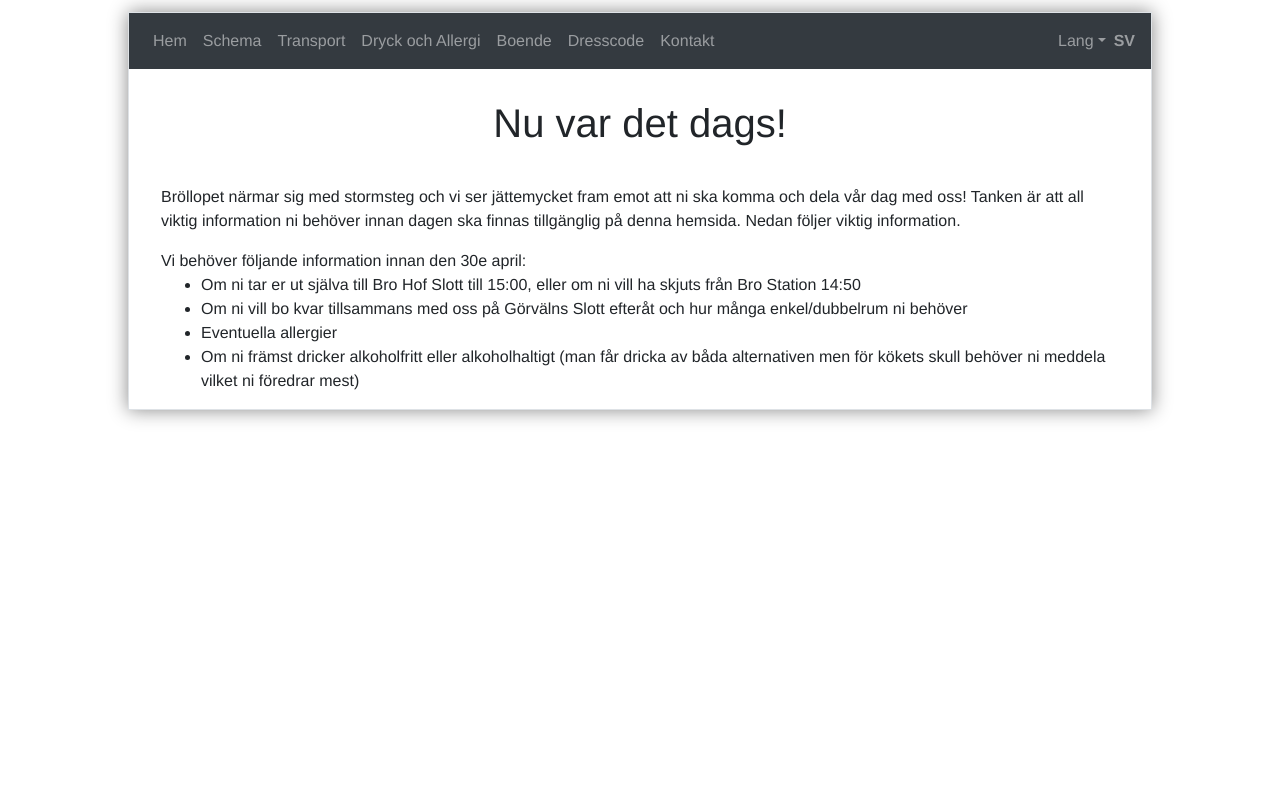
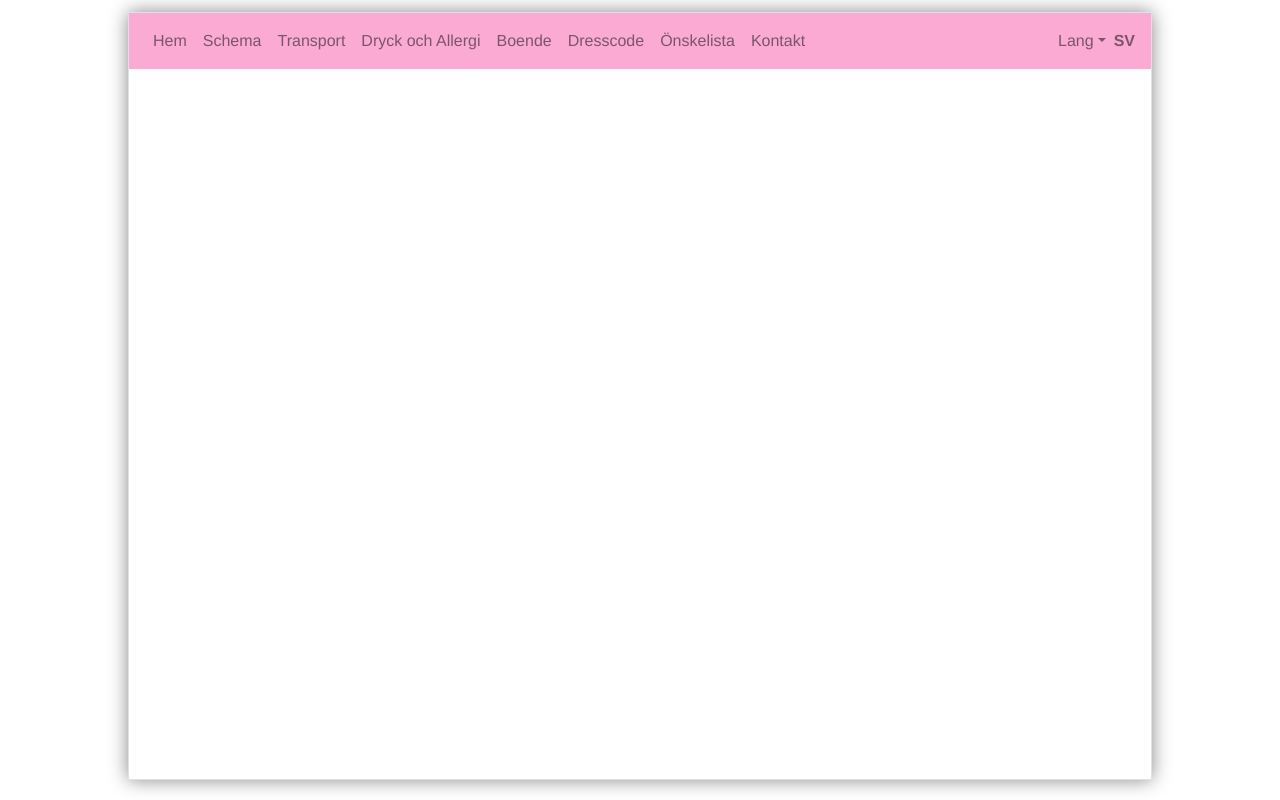
Before and after one commit to carlpehrson/sushiochmagnus, a Vue app: page / in a window 1280 px wide. Built offline with nearby package versions, Linux system fonts and the light colour scheme.

Commit message:
Add cool stuff

```diff
--- a/src/App.vue
+++ b/src/App.vue
@@ -1,18 +1,19 @@
 <template>
   <div class="border" id="app">
-    <b-navbar toggleable="md" type="dark" variant="dark">
+    <b-navbar toggleable="md">
 
       <b-navbar-toggle target="nav_collapse"></b-navbar-toggle>
 
       <b-collapse is-nav id="nav_collapse">
 
         <b-navbar-nav>
-          <b-nav-item to="/">{{ home[this.$root.lang] }}</b-nav-item>
-          <b-nav-item to="/schema">{{ schema[this.$root.lang] }}</b-nav-item>
+          <b-nav-item to="/home">{{ home[this.$root.lang] }}</b-nav-item>
+          <b-nav-item to="/schedule">{{ schema[this.$root.lang] }}</b-nav-item>
           <b-nav-item to="/transport">{{ transport[this.$root.lang] }}</b-nav-item>
           <b-nav-item to="/food">{{ food[this.$root.lang] }}</b-nav-item>
           <b-nav-item to="/accomodation">{{ accomodation[this.$root.lang] }}</b-nav-item>
           <b-nav-item to="/dresscode">{{ dresscode[this.$root.lang] }}</b-nav-item>
+          <b-nav-item to="/wishlist">{{ wishlist[this.$root.lang] }}</b-nav-item>
           <b-nav-item to="/contact">{{ contact[this.$root.lang] }}</b-nav-item>
         </b-navbar-nav>
 
@@ -70,6 +71,11 @@ export default {
         SV: 'Kontakt',
         EN: 'Contact',
         JP: 'コンタクト'
+      },
+      wishlist: {
+        SV: 'Önskelista',
+        EN: 'Wishlist',
+        JP: 'コンタクト'
       }
     }
   }
@@ -82,8 +88,20 @@ export default {
   padding:0px;
 }
 
+.navbar {
+  background-color: #f77bbaa3;
+}
+
+.navbar-light .navbar-nav .nav-link {
+  color: #000;
+}
+
+.navbar-light .navbar-nav .show > .nav-link, .navbar-light .navbar-nav .active > .nav-link, .navbar-light .navbar-nav .nav-link.show, .navbar-light .navbar-nav .nav-link.active {
+  font-weight: bolder;
+}
+
 a {
-  color:#336699;
+  color:#000;
 }
 
 h1 {
@@ -105,7 +123,9 @@ p {
   margin:0.75em auto 0.75em auto;
   overflow:hidden;
   max-width:1024px;
+  min-height: 768px;
   background-color:white;
   box-shadow: 0px 0px 18px #888888;
+
 }
 </style>
--- a/src/components/Schema.vue
+++ b/src/components/Schema.vue
@@ -17,7 +17,7 @@ export default {
   data () {
     return {
       h1: {
-        SV: 'Tid och Plats',
+        SV: 'Schema',
         EN: 'Schedule',
         JP: 'スケジュール'
       },
--- a/src/components/Transport.vue
+++ b/src/components/Transport.vue
@@ -2,7 +2,9 @@
   <div class="pagecontent">
     <h1>{{ h1[$router.app.lang] }}</h1>
     <p>{{ p1[$router.app.lang] }}</p>
+    <iframe src="https://www.google.com/maps/embed?pb=!1m26!1m12!1m3!1d8099.065390054341!2d17.624248545899466!3d59.503658456086654!2m3!1f0!2f0!3f0!3m2!1i1024!2i768!4f13.1!4m11!3e0!4m5!1s0x465fa5b9e394e683%3A0x3d961d2a891ea694!2sBro+station!3m2!1d59.511421999999996!2d17.6359101!4m3!3m2!1d59.495443699999996!2d17.625407!5e0!3m2!1sen!2sse!4v1525200563257" width="100%" height="450" frameborder="0" style="border:0" allowfullscreen></iframe>
   </div>
+  <!-- https://www.google.com/maps/dir/Bro+station/59.4954437,17.625407/@59.5036585,17.6242485,15z/data=!3m1!4b1!4m9!4m8!1m5!1m1!1s0x465fa5b9e394e683:0x3d961d2a891ea694!2m2!1d17.6359101!2d59.511422!1m0!3e0?hl=en-US -->
 </template>
 
 <script>
--- /dev/null
+++ b/src/components/Wishlist.vue
@@ -0,0 +1,38 @@
+<template>
+  <div class="pagecontent">
+    <h1>{{ h1[$router.app.lang] }}</h1>
+    <iframe src="https://docs.google.com/spreadsheets/d/e/2PACX-1vQhjcMrMDEowff0HVeLjtPMEVEnvlbRPAIRLA6tunn8FG9AYGPJNREFe5iFKVIB_FVxqyDRHtMW6KmP/pubhtml?widget=true&amp;headers=false"></iframe>
+  </div>
+</template>
+
+<script>
+export default {
+  name: 'Wishlist',
+  data () {
+    return {
+      h1: {
+        SV: 'Önskelista',
+        EN: 'Wishlist',
+        JP: 'コンタクト'
+      }
+    }
+  }
+}
+</script>
+
+<!-- Add "scoped" attribute to limit CSS to this component only -->
+<style scoped>
+.pagecontent {
+  width: 100%;
+  float: left;
+  padding: 0em 2em 0em 2em;
+  position: relative;
+}
+span.displaynone {
+  display: none;
+}
+
+iframe {
+  width: 100%;
+}
+</style>
--- a/src/router/index.js
+++ b/src/router/index.js
@@ -7,17 +7,18 @@ import Food from '@/components/Food'
 import Accomodation from '@/components/Accomodation'
 import Dresscode from '@/components/Dresscode'
 import Contact from '@/components/Contact'
+import Wishlist from '@/components/Wishlist'
 
 Vue.use(Router)
 
 export default new Router({
   routes: [
     {
-      path: '/',
+      path: '/home',
       name: 'Home',
       component: Home
     }, {
-      path: '/schema',
+      path: '/schedule',
       name: 'Schema',
       component: Schema
     }, {
@@ -40,6 +41,10 @@ export default new Router({
       path: '/contact',
       name: 'Contact',
       component: Contact
+    }, {
+      path: '/wishlist',
+      name: 'Wishlist',
+      component: Wishlist
     }
   ]
 })
```
